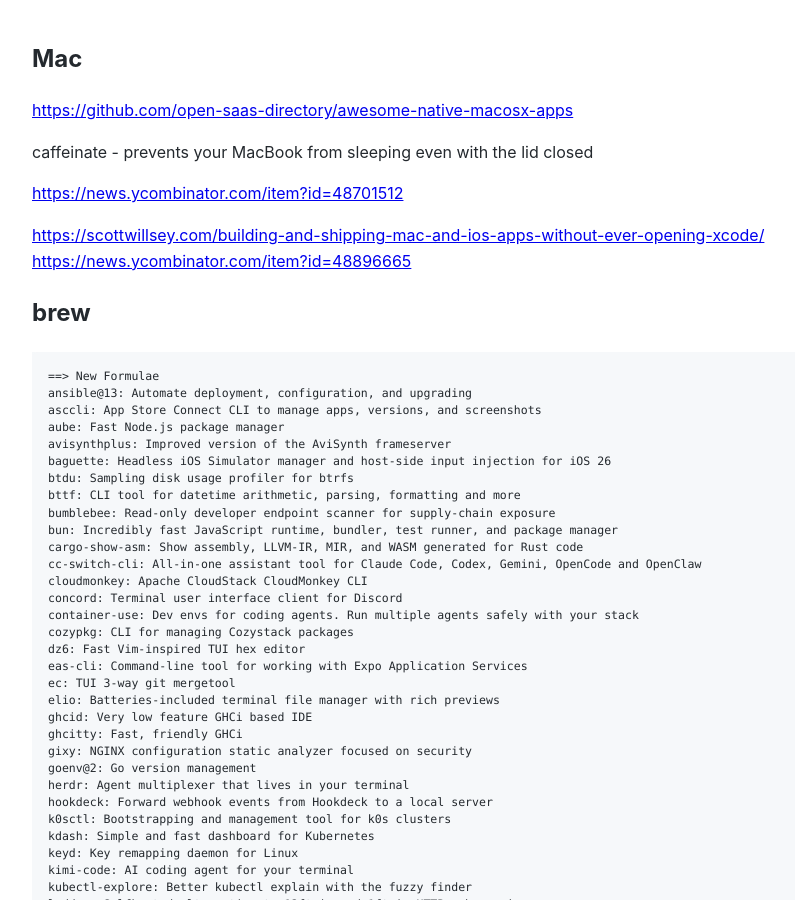
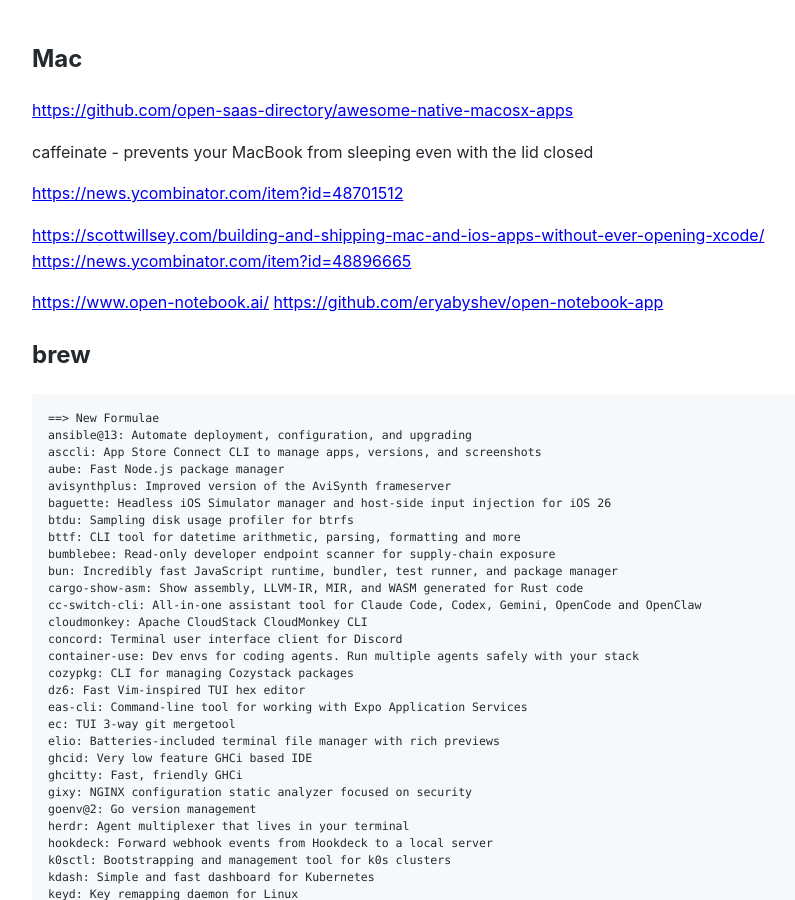
Before and after one commit to Michael-Lubinsky/michael-lubinsky.github.com, a Jekyll site: the page built from Mac/mac.md, in a window 1280 px wide and 900 px high. Shown: the whole window, without its empty margins (158-953 px from the left). Built offline with Jekyll 4.4.1, drawn with Linux system fonts in a browser that asks for light colours; our own code applies the rules of GitHub Pages for plain Markdown files.

Commit message:
Update mac.md

````diff
--- a/Mac/mac.md
+++ b/Mac/mac.md
@@ -8,6 +8,9 @@
 
 <https://scottwillsey.com/building-and-shipping-mac-and-ios-apps-without-ever-opening-xcode/>
 <https://news.ycombinator.com/item?id=48896665>
+
+<https://www.open-notebook.ai/>
+<https://github.com/eryabyshev/open-notebook-app>
 
 ## brew
 ```
````
